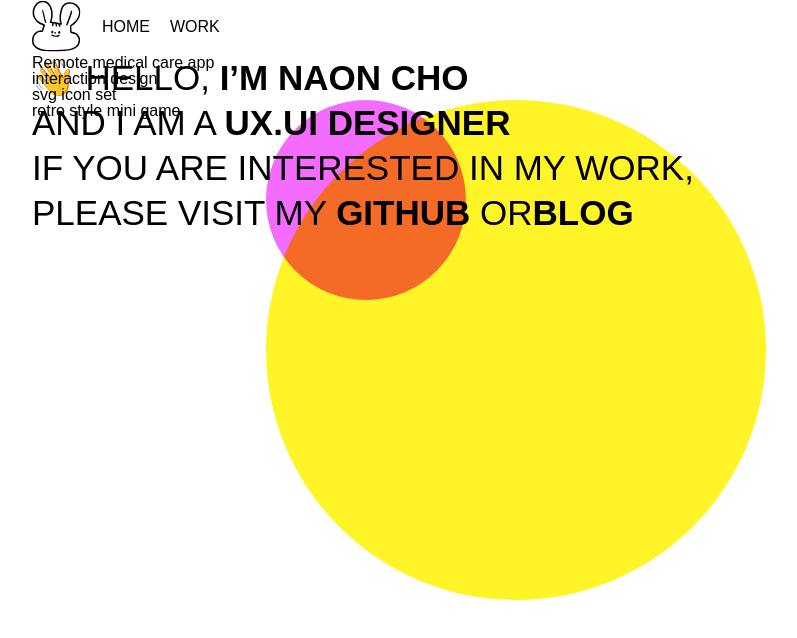
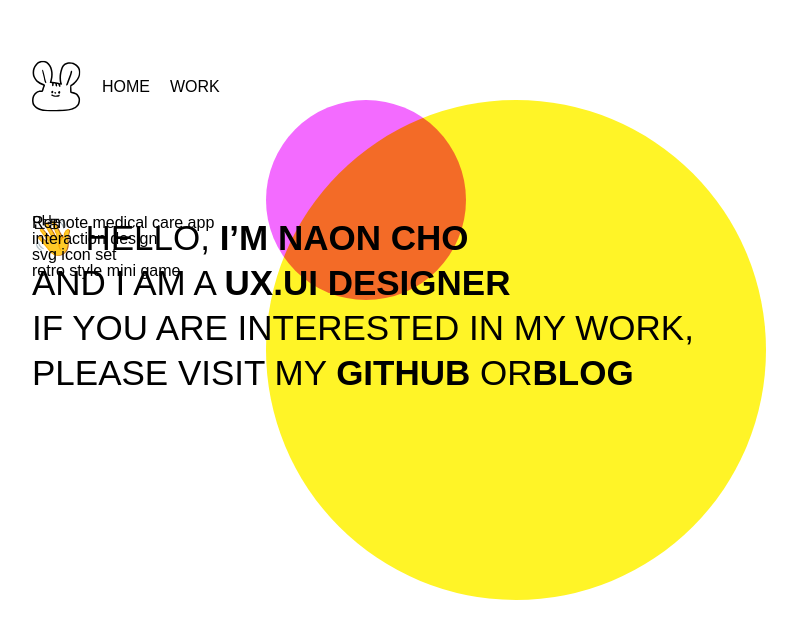
Before and after one commit to jonalong/nalong-homepage, a Next.js app: page / in a window 1280 px wide. Shown: the top 638 px of the page, without its empty margins (273-1070 px from the left). Built offline with nearby package versions, Linux system fonts and the light colour scheme; a web font is replaced by a local one.

Commit message:
header, page 에 margin 적용

```diff
--- a/pages/index.jsx
+++ b/pages/index.jsx
@@ -7,11 +7,13 @@ import Page from '@/components/page';
 import Home from '@/components/home';
 import Work from '@/components/work';
 
+
+//스크롤 스크립트
 const LIMIT_DELTA = 30;
 
 export default function MainPage()
 {
-  const pages = [<Home />, <Work />]
+  const pages = [<Home />, <Work />, <div>안뇽</div>]
 
   const [state, setState] = useState({
     moving: false,
@@ -60,6 +62,7 @@ export default function MainPage()
     }
   }
 
+  //html
   return (
     <main>
       <Circle />
--- a/styles/_variables.scss
+++ b/styles/_variables.scss
@@ -1 +1 @@
-$movingMs: 300;
+$movingMs: 1000;
--- a/styles/components/header.module.scss
+++ b/styles/components/header.module.scss
@@ -4,6 +4,8 @@
   display: flex;
   flex-direction: row;
   align-items: center;
+
+  margin: 60px 0 100px 0;
 }
 
 .logo
```
